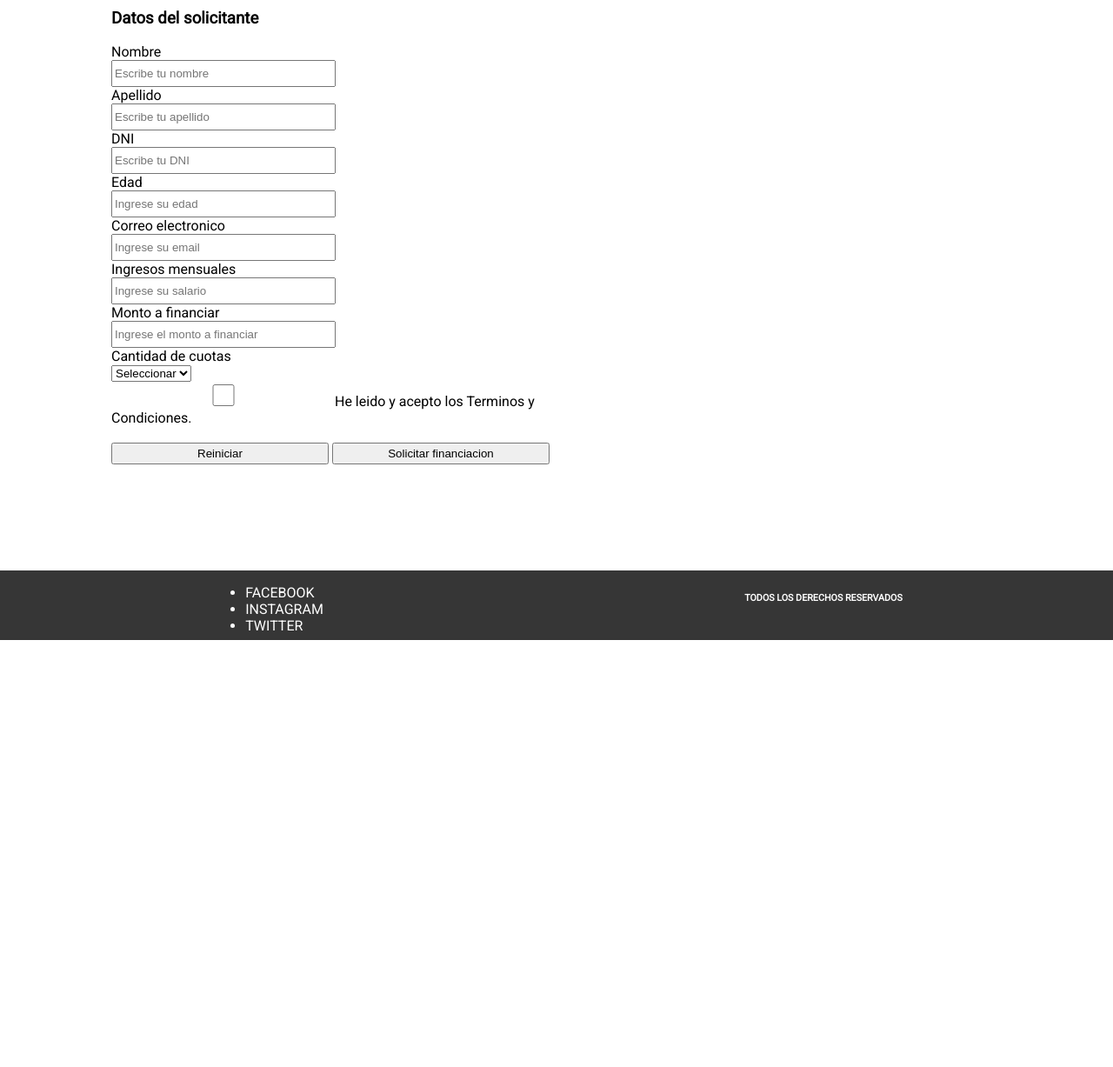
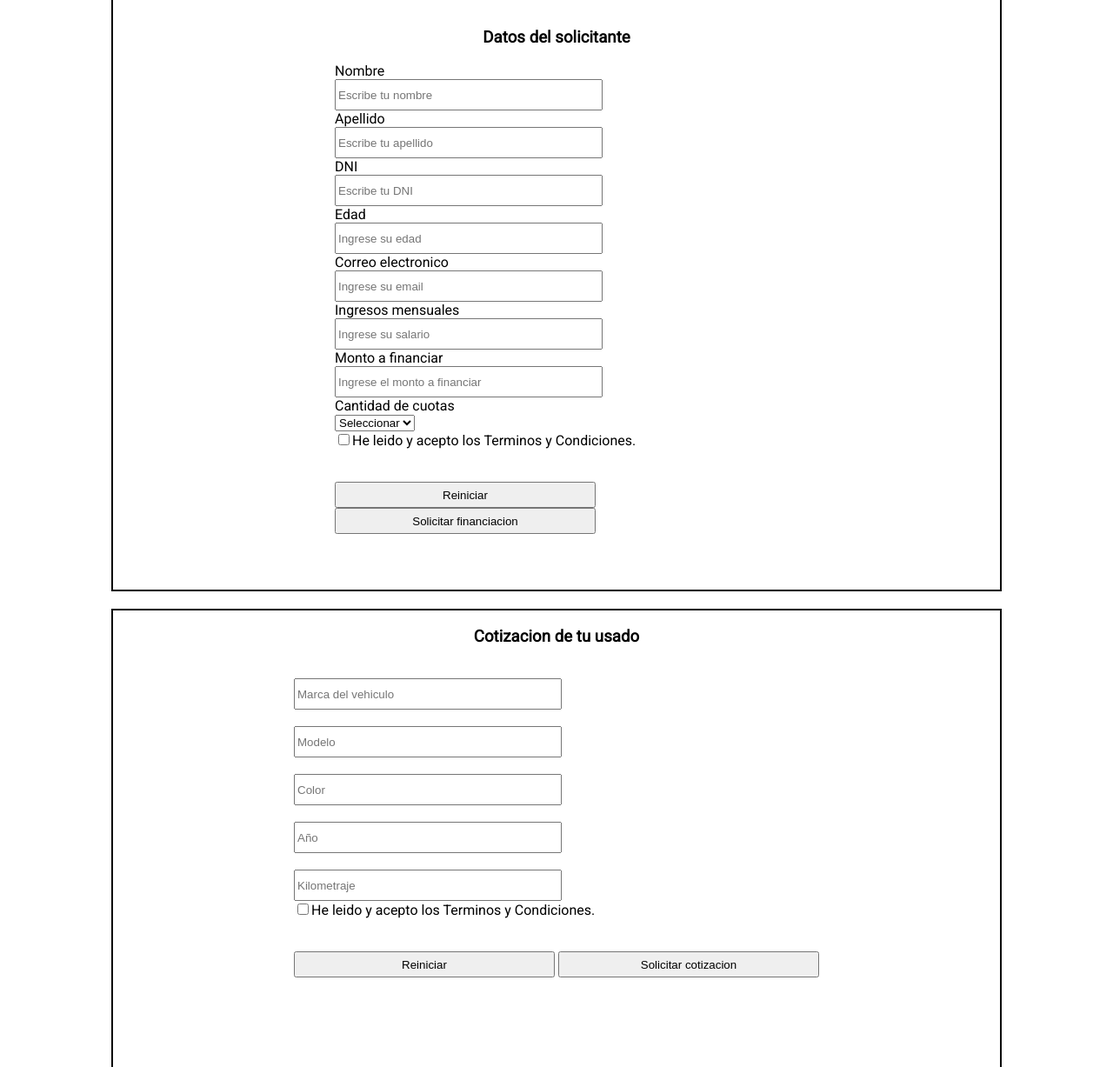
Before and after one commit to abalosJu/ProyectoFinalAbalos.JS, a plain HTML site: page index.html in a window 1280 px wide. Shown: the part 744-1971 px from the top of the page at 87% size. Before the commit the page ends 1480 px from the top, so only its background shows below. Drawn offline with Linux system fonts and the light colour scheme.

Commit message:
comentarios en archivo .js

```diff
--- a/index.html
+++ b/index.html
@@ -10,7 +10,7 @@
 </head>
 <body>
     <header>
-        <div class="logo"><img src="img/logo.png" alt="logo" class="logotipo"></div>
+        <div class="logo"><img src="img/logo2.png" alt="logo" class="logotipo"></div>
         <nav class="menu">
             <ul>
                 <li>Comprar</li>
@@ -31,11 +31,11 @@
 
             </div>
         </div>
-        <h1>TU PRIMER 0km CON EL MEJOR FINANCIAMIENTO.</h1>
-        <p>Aqui podras indicarnos cual es el vehiculo que te interesa y juntos podremos encontrar la mejor financiacion
-            que se adecue a tu bolsillo. Ahora vamos a pedirte algunos datos.
-        </p>
-        <div id="formularios">
+
+        <div class="formCompra">
+            <h1>TU PRIMER 0km CON EL MEJOR FINANCIAMIENTO.</h1>
+            <p>Aqui podras indicarnos cual es el vehiculo que te interesa y juntos podremos encontrar la mejor financiacion
+            que se adecue a tu bolsillo. Ahora vamos a pedirte algunos datos.</p>
             <div id="solicitud" class="form">
                 <h3>Datos del solicitante</h3>
                 <form class="formSolicitud">
@@ -64,15 +64,35 @@
                         <option>60 Cuotas</option>
                     </select>
                     <br>
-                    <input type="checkbox">He leido y acepto los Terminos y Condiciones.
+                    <div><input type="checkbox"><label>He leido y acepto los Terminos y Condiciones.</label></div>
                     <br><br>
                     <input type="button" id="reiniciar" value="Reiniciar">
                     <input type="button" id="solicitar" value="Solicitar financiacion">
                 </form>
             </div>
+            <!--
             <div id="chequeo" class="form">
 
-            </div>
+            </div>-->
+        </div>
+        <div class="formVenta">
+            <h3>Cotizacion de tu usado</h3>
+            <form class="formSolicitud">
+                <label for="marca"></label><br><input type="text" id="marca" placeholder="Marca del vehiculo">
+                <br>
+                <label for=""></label><br><input type="text" id="" placeholder="Modelo">
+                <br>
+                <label for=""></label><br><input type="text" id="" placeholder="Color">
+                <br>
+                <label for=""></label><br><input type="text" id="" placeholder="Año">
+                <br>
+                <label for=""></label><br><input type="text" id="" placeholder="Kilometraje">
+                <br>
+                <div><input type="checkbox"><label>He leido y acepto los Terminos y Condiciones.</label></div>
+                <br><br>
+                <input type="button" id="reiniciar" value="Reiniciar">
+                <input type="button" id="solicitar" value="Solicitar cotizacion">
+            </form>
         </div>
     </main>
     <footer>
--- a/jscript.js
+++ b/jscript.js
@@ -1,8 +1,8 @@
-const usuario = [];
-const vehiculo = [];
-const compra = [];
-const venta = [];
-const prestamo = [];
+const usuario = []; //Se almacenaran los datos de los usuarios que soliciten la Compra/Venta.
+const vehiculo = []; //Se almacenaran los datos de los vehiculos. Ya sean nuevos o usados.
+const compra = []; //Al efectuar una compra aqui se cargaran los datos del usuario y el vehiculo en cuestion. Tambien de ser requerido los datos de financiacion.
+const venta = []; //Al efectuar una venta(cotizacion) aqui se cargaran los datos del usuario y el vehiculo en cuestion.
+const prestamo = []; //Se almacenaran los datos al solicitar una financiacion.
 
 
 class Usuario {
--- a/style.css
+++ b/style.css
@@ -2,6 +2,7 @@ body{
     margin: 0;
     padding: 0;
     font-family: 'Roboto', sans-serif;
+
 }
 header{
     width: 100%;
@@ -38,7 +39,7 @@ nav{
 }
 
 main{
-    height: 1300px;
+    height: 2170px;
     width: 80%;
     margin: auto;
 }
@@ -52,20 +53,15 @@ footer{
     height: 80px;
 }
 
-#formularios{
-    display: flex;
-    flex-direction: row;
-}
-
 .form{
     height: 500px;
     width: 50%;
-    border: 3px black;
+    margin: auto;
 }
 
-.formSolicitud input{
-    height: 25px;
-    width: 250px;
+.formSolicitud > input{
+    height: 30px;
+    width: 300px;
 }
 
 .portada{
@@ -83,7 +79,6 @@ footer{
     padding-bottom: 242px;
     color: #fff;
     background-color: rgba(113, 138, 175, 0.40);
-
 }
 
 .comprar{
@@ -100,3 +95,24 @@ footer{
     background-size: cover;
     background-repeat: no-repeat;
 }
+
+.formCompra{
+    margin-top: 20px;
+    height: 800px;
+    border: 2px black solid;
+}
+
+#solicitud{
+    display: flex;
+    flex-direction: column;
+    align-items: center;
+}
+
+.formVenta{
+    margin-top: 20px;
+    height: 800px;
+    border: 2px black solid;
+    display: flex;
+    flex-direction: column;
+    align-items: center;
+}
```
Also changed, not shown: img/logo2.png (added).
